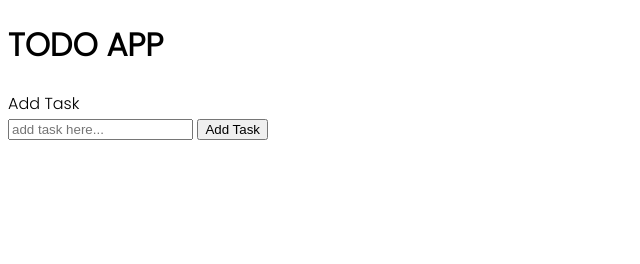
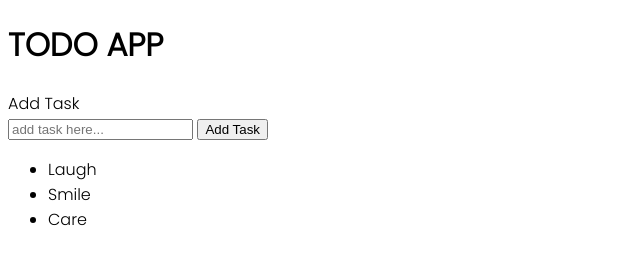
Before and after one commit to Kelechi-Eluagu/my-ToDo--app, a plain HTML site: page index.html in a window 1280 px wide. Shown: the whole page, without its empty margins (0-640 px from the left). Drawn offline with Linux system fonts and the light colour scheme.

Commit message:
work in progess

```diff
--- a/index.html
+++ b/index.html
@@ -22,6 +22,13 @@
                 </button>
             </div>
         </form>
+        <div>
+            <ul>
+                <li>Laugh</li>
+                <li>Smile</li>
+                <li>Care</li>
+            </ul>
+        </div>
 
     </div>
 
```
